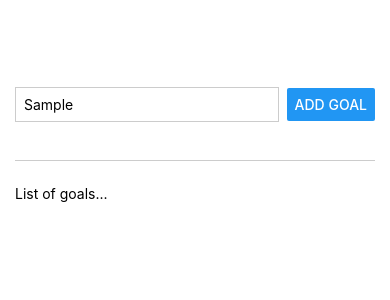
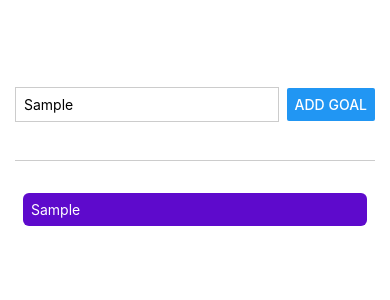
Before and after one commit to bryankimani/RNCourse, a React Native app: screen / in a window 390 px wide. Both pictures are taken after typing "Sample" into the empty fields and a click on the button "ADD GOAL". Shown: the top 300 px of the page. Built offline with nearby package versions, Linux system fonts and the light colour scheme.

Commit message:
Add goals input handler and state

```diff
--- a/App.js
+++ b/App.js
@@ -1,14 +1,32 @@
-import { StyleSheet, Text, View, Button, TextInput } from 'react-native';
+import { useState } from 'react';
+import { StyleSheet, Text, View, Button, TextInput, ScrollView } from 'react-native';
 
 export default function App() {
+const [enteredGoalText, setEnteredGoalText] = useState('');
+const [courseGoals, setCourseGoals] = useState([]);
+
+  function goalInputHandler(enteredText) {
+    setEnteredGoalText(enteredText);
+  };
+
+  function addGoalHandler() {
+    setCourseGoals((currentCourseGoals) => [...currentCourseGoals, enteredGoalText]);
+  };
+
   return (
     <View style={styles.appContainer}>
       <View style={styles.inputContainer}>
-        <TextInput placeholder='Your course goal!' style={styles.textInput}/>
-        <Button title='Add Goal' />
+        <TextInput placeholder='Your course goal!' style={styles.textInput} onChangeText={goalInputHandler}/>
+        <Button title='Add Goal' onPress={addGoalHandler}/>
       </View>
       <View style={styles.goalsContainer}>
-        <Text>List of goals...</Text>
+        <ScrollView>
+          { courseGoals.map((goal) => (
+            <View style={styles.goalItem} key={goal}>
+              <Text style={styles.goalText}>{goal}</Text>
+            </View>
+            ))}
+        </ScrollView>
       </View>
     </View>
   );
@@ -38,5 +56,14 @@
   },
   goalsContainer: {
     flex: 6
+  },
+  goalItem: {
+    margin: 8,
+    padding: 8,
+    borderRadius: 6,
+    backgroundColor: '#5e0acc'
+  },
+  goalText: {
+    color: '#ffffff'
   }
 });
```
